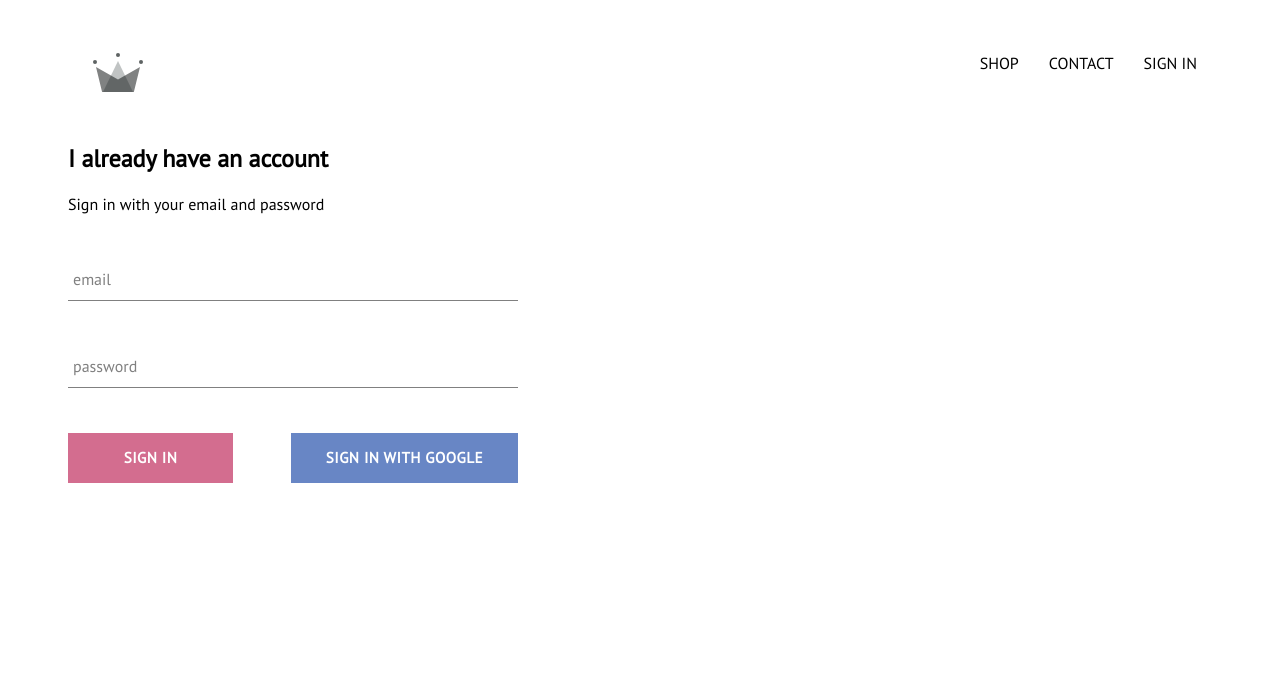
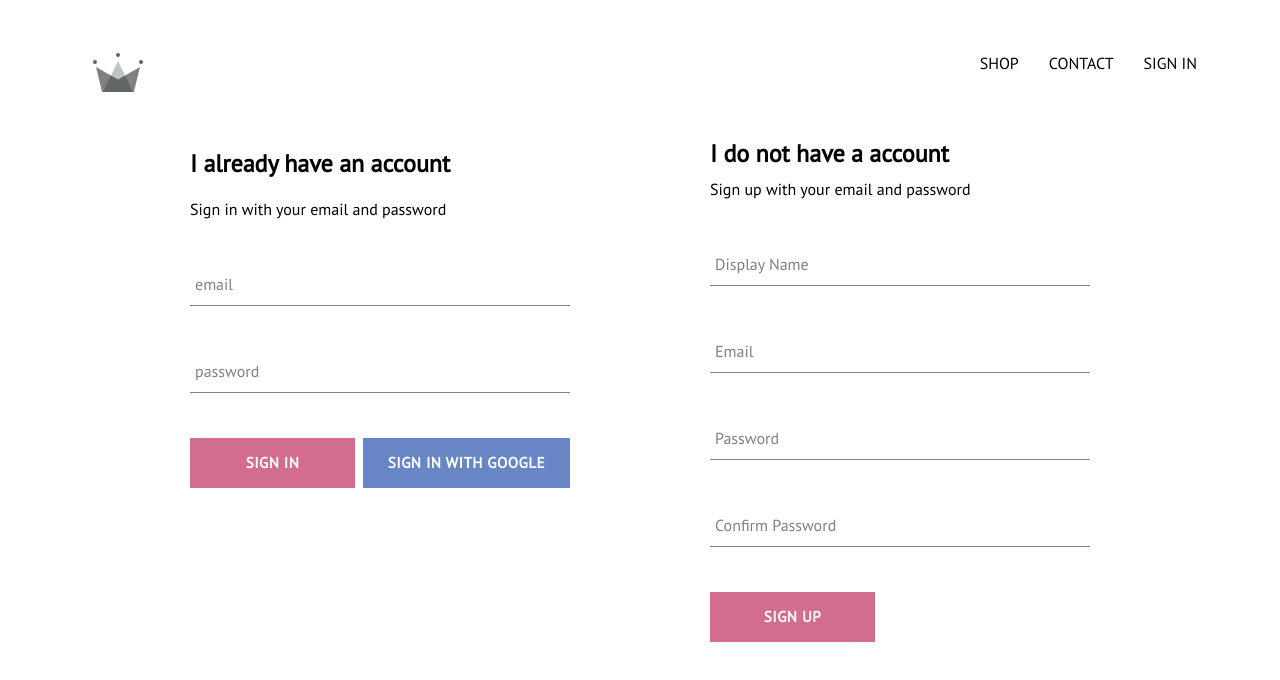
Before and after one commit to Kazunari93/e-commerce, a React (Create React App) app in the folder clothing/: page /signin in a window 1280 px wide. Shown: the top 680 px of the page. Built offline with nearby package versions, Linux system fonts and the light colour scheme; no server answers.

Commit message:
connect signup componento to firebase

```diff
--- a/clothing/src/App.js
+++ b/clothing/src/App.js
@@ -24,8 +24,23 @@
   unSubscribeFromAuth = null;
 
   componentDidMount() {
-    this.unSubscribeFromAuth = auth.onAuthStateChanged(async (user) => {
-      createUserProfileDocument(user);
+    this.unsubscribeFromAuth = auth.onAuthStateChanged(async (userAuth) => {
+      if (userAuth) {
+        const userRef = await createUserProfileDocument(userAuth);
+
+        userRef.onSnapshot((snapShot) => {
+          this.setState({
+            currentUser: {
+              id: snapShot.id,
+              ...snapShot.data(),
+            },
+          });
+
+          console.log(this.state);
+        });
+      }
+
+      this.setState({ currentUser: userAuth });
     });
   }
 
--- a/clothing/src/components/custom-button/custom-button.styles.scss
+++ b/clothing/src/components/custom-button/custom-button.styles.scss
@@ -4,7 +4,7 @@
   height: 50px;
   letter-spacing: 0.5px;
   line-height: 50px;
-  padding: 0 35px 0 35px;
+  padding: 0 25px 0 25px;
   font-size: 15px;
   background-color: #d36d8f;
   color: white;
--- a/clothing/src/components/sign-in/sign-in.styles.scss
+++ b/clothing/src/components/sign-in/sign-in.styles.scss
@@ -1,8 +1,7 @@
 .sign-in {
-  width: 450px;
+  width: 380px;
+  flex-direction: column;
   display: flex;
-  flex-direction: column;
-
   .title {
     margin: 10px 0;
   }
--- /dev/null
+++ b/clothing/src/components/sign-up/sign-up.component.jsx
@@ -0,0 +1,100 @@
+import React from "react";
+import FormInput from "../form-input/form-input.component";
+import CustomButton from "../custom-button/custom-button.component";
+import { auth, createUserProfileDocument } from "../../firebase/firebase.utils";
+import "./sign-up.styles.scss";
+
+class SignUp extends React.Component {
+  constructor() {
+    super();
+
+    this.state = {
+      displayName: "",
+      email: "",
+      password: "",
+      confirmPassword: "",
+    };
+  }
+
+  handleSubmit = async (e) => {
+    e.preventDefault();
+
+    const { displayName, email, password, confirmPassword } = this.state;
+
+    if (password !== confirmPassword) {
+      alert("password don't match");
+      return;
+    }
+
+    try {
+      const { user } = await auth.createUserWithEmailAndPassword(
+        email,
+        password
+      );
+
+      await createUserProfileDocument(user, { displayName });
+
+      this.setState({
+        displayName: "",
+        email: "",
+        password: "",
+        confirmPassword: "",
+      });
+    } catch (err) {
+      console.log(err);
+    }
+  };
+
+  handleChange = (e) => {
+    const { name, value } = e.target;
+
+    this.setState({ [name]: value });
+  };
+
+  render() {
+    const { displayName, email, password, confirmPassword } = this.state;
+    return (
+      <div className="sign-up">
+        <h2 className="title"> I do not have a account</h2>
+        <span>Sign up with your email and password</span>
+        <form className="sign-up-form" onSubmit={this.handleSubmit}>
+          <FormInput
+            type="text"
+            name="displayName"
+            value={displayName}
+            onChange={this.handleChange}
+            label="Display Name"
+            required
+          ></FormInput>
+          <FormInput
+            type="email"
+            name="email"
+            value={email}
+            onChange={this.handleChange}
+            label="Email"
+            required
+          ></FormInput>
+          <FormInput
+            type="password"
+            name="password"
+            value={password}
+            onChange={this.handleChange}
+            label="Password"
+            required
+          ></FormInput>
+          <FormInput
+            type="password"
+            name="confirmPassword"
+            value={confirmPassword}
+            onChange={this.handleChange}
+            label="Confirm Password"
+            required
+          ></FormInput>
+          <CustomButton type="submit">SIGN UP</CustomButton>
+        </form>
+      </div>
+    );
+  }
+}
+
+export default SignUp;
--- /dev/null
+++ b/clothing/src/components/sign-up/sign-up.styles.scss
@@ -0,0 +1,8 @@
+.sign-up {
+  flex-direction: column;
+  width: 380px;
+  display: flex;
+  .title {
+    margin: 10px 0;
+  }
+}
--- a/clothing/src/firebase/firebase.utils.js
+++ b/clothing/src/firebase/firebase.utils.js
@@ -18,6 +18,7 @@
   const userRef = firestore.doc(`users/${userAuth.uid}`);
 
   const snapShot = await userRef.get();
+
   if (!snapShot.exists) {
     const { displayName, email } = userAuth;
     const createdAt = new Date();
--- a/clothing/src/pages/sign-in-and-sign-up/sign-in-and-sign-up.component.jsx
+++ b/clothing/src/pages/sign-in-and-sign-up/sign-in-and-sign-up.component.jsx
@@ -1,10 +1,13 @@
 import React from "react";
 import SignIn from "../../components/sign-in/sign-in.component";
+import SignUp from "../../components/sign-up/sign-up.component";
+import "./sign-in-and-sign-up.styles.scss";
 
 const SignInAndSignUpPage = () => {
   return (
     <div className="sign-in-and-sign-up">
       <SignIn />
+      <SignUp />
     </div>
   );
 };
--- a/clothing/src/pages/sign-in-and-sign-up/sign-in-and-sign-up.styles.scss
+++ b/clothing/src/pages/sign-in-and-sign-up/sign-in-and-sign-up.styles.scss
@@ -0,0 +1,6 @@
+.sign-in-and-sign-up {
+  width: 900px;
+  display: flex;
+  justify-content: space-between;
+  margin: 30px auto;
+}
```
